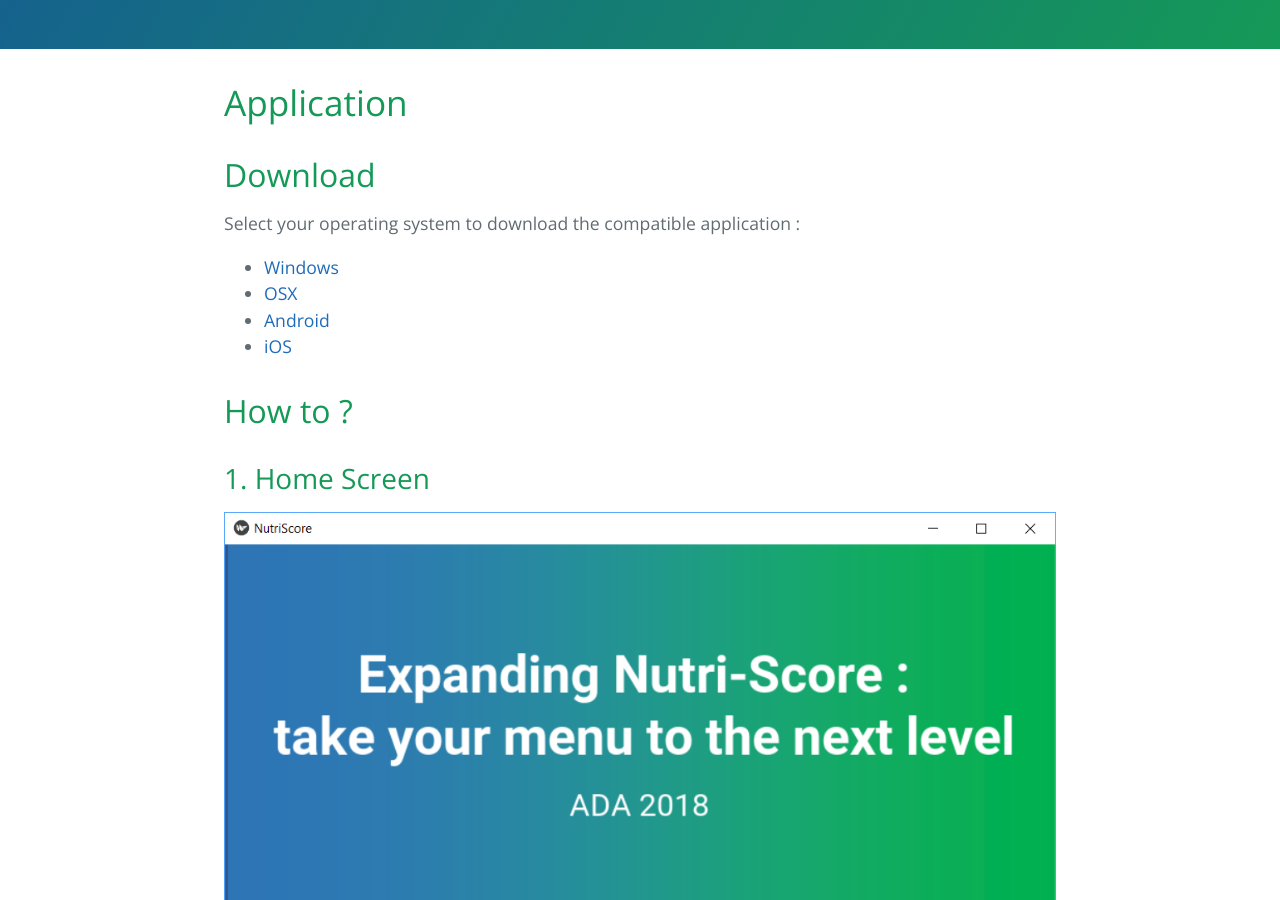
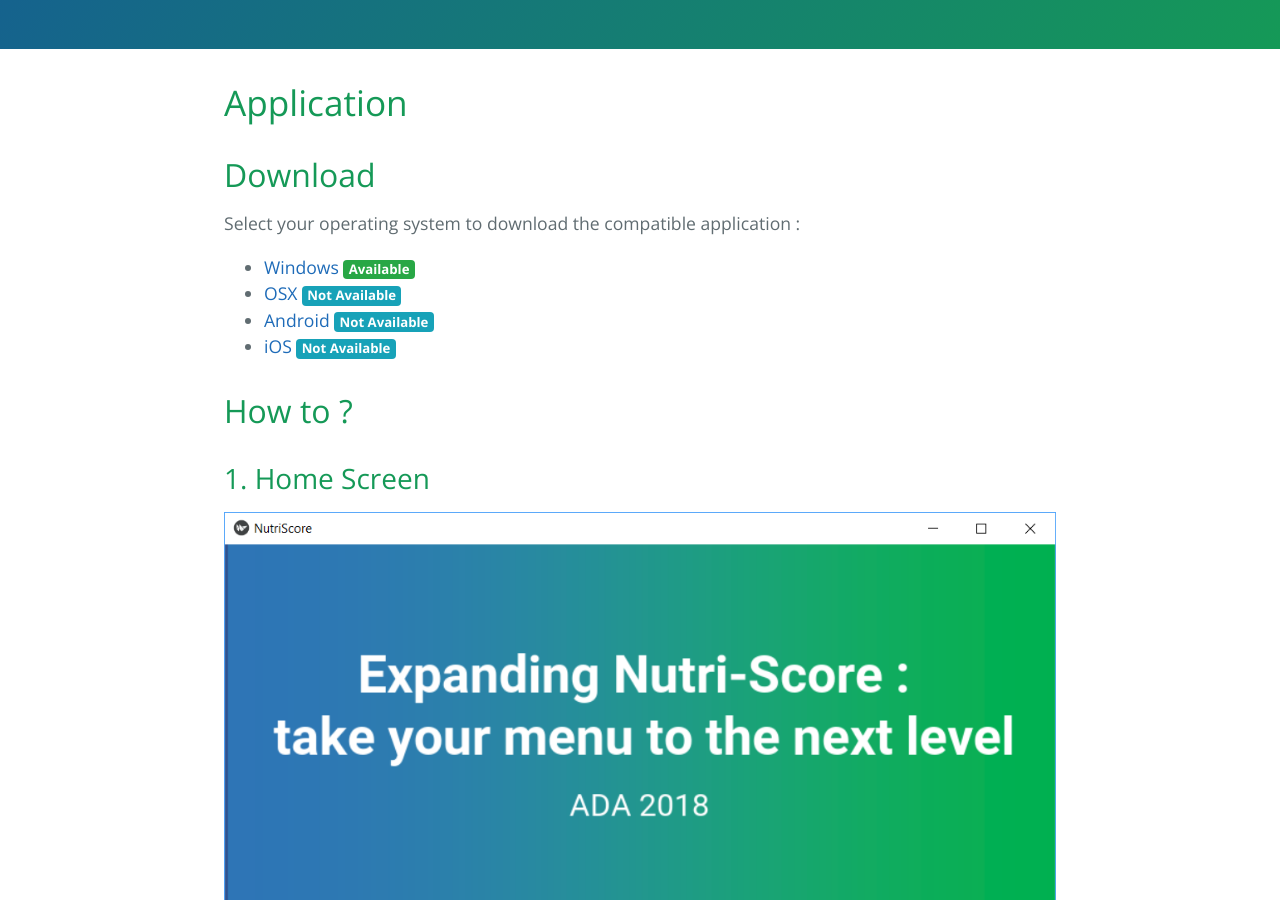
Before and after one commit to NutriTeam/Nutri_Score, a Jekyll site: the page built from app.md, in a window 1280 px wide and 900 px high, scrolled down 473 px. Built offline with Jekyll 4.4.1, drawn with Linux system fonts in a browser that asks for light colours.

Commit message:
Update app.md

```diff
--- a/app.md
+++ b/app.md
@@ -9,10 +9,10 @@ title: App
 
 Select your operating system to download  the compatible application :
 
-* [Windows](https://www.youtube.com/watch?v=dQw4w9WgXcQ)
-* [OSX](https://www.youtube.com/watch?v=y6120QOlsfU)
-* [Android](https://www.youtube.com/watch?v=L_jWHffIx5E)
-* [iOS](https://www.youtube.com/watch?v=rvrZJ5C_Nwg)
+* [Windows](https://www.youtube.com/watch?v=dQw4w9WgXcQ) <span class="badge badge-success">Available</span>
+* [OSX](https://www.youtube.com/watch?v=y6120QOlsfU) <span class="badge badge-info">Not Available</span>
+* [Android](https://www.youtube.com/watch?v=L_jWHffIx5E) <span class="badge badge-info">Not Available</span>
+* [iOS](https://www.youtube.com/watch?v=rvrZJ5C_Nwg) <span class="badge badge-info">Not Available</span>
 
 
 ## How to ?
```
